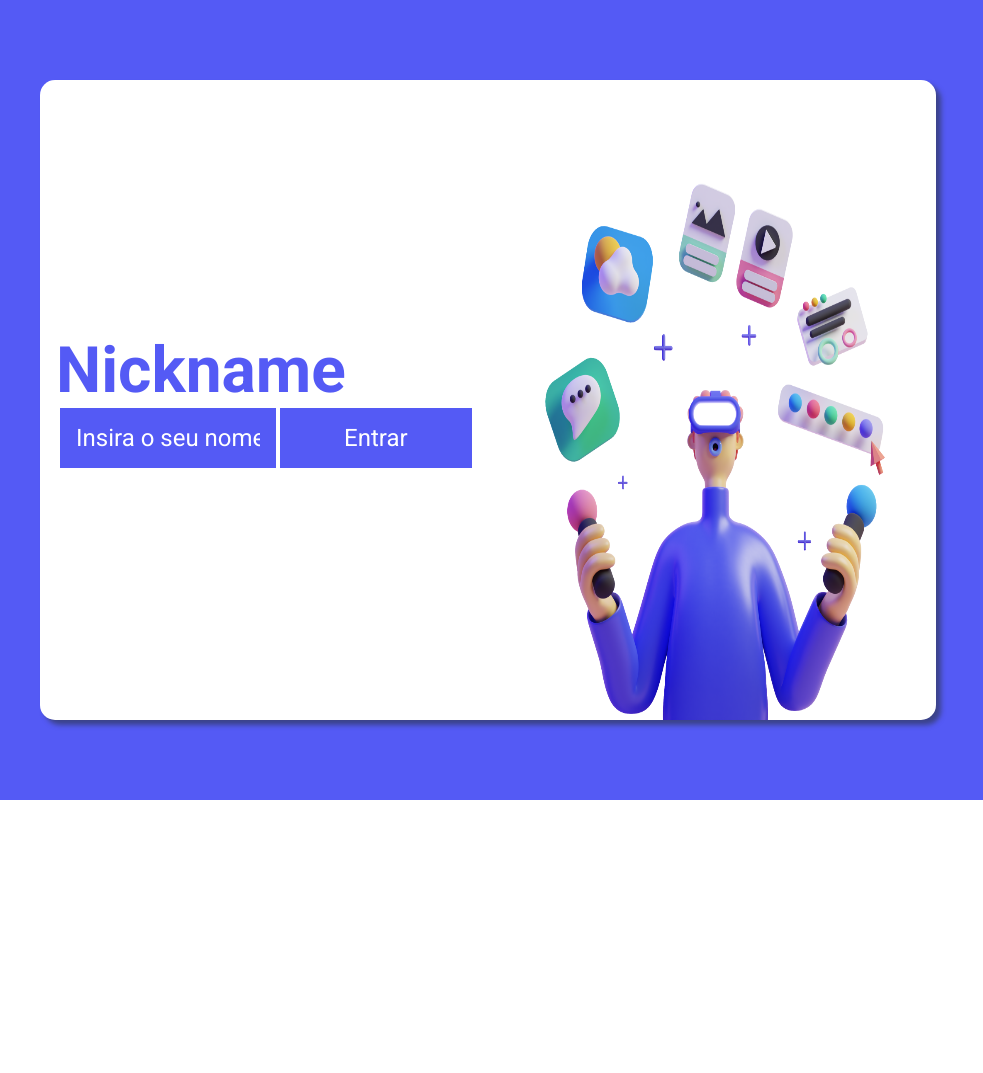
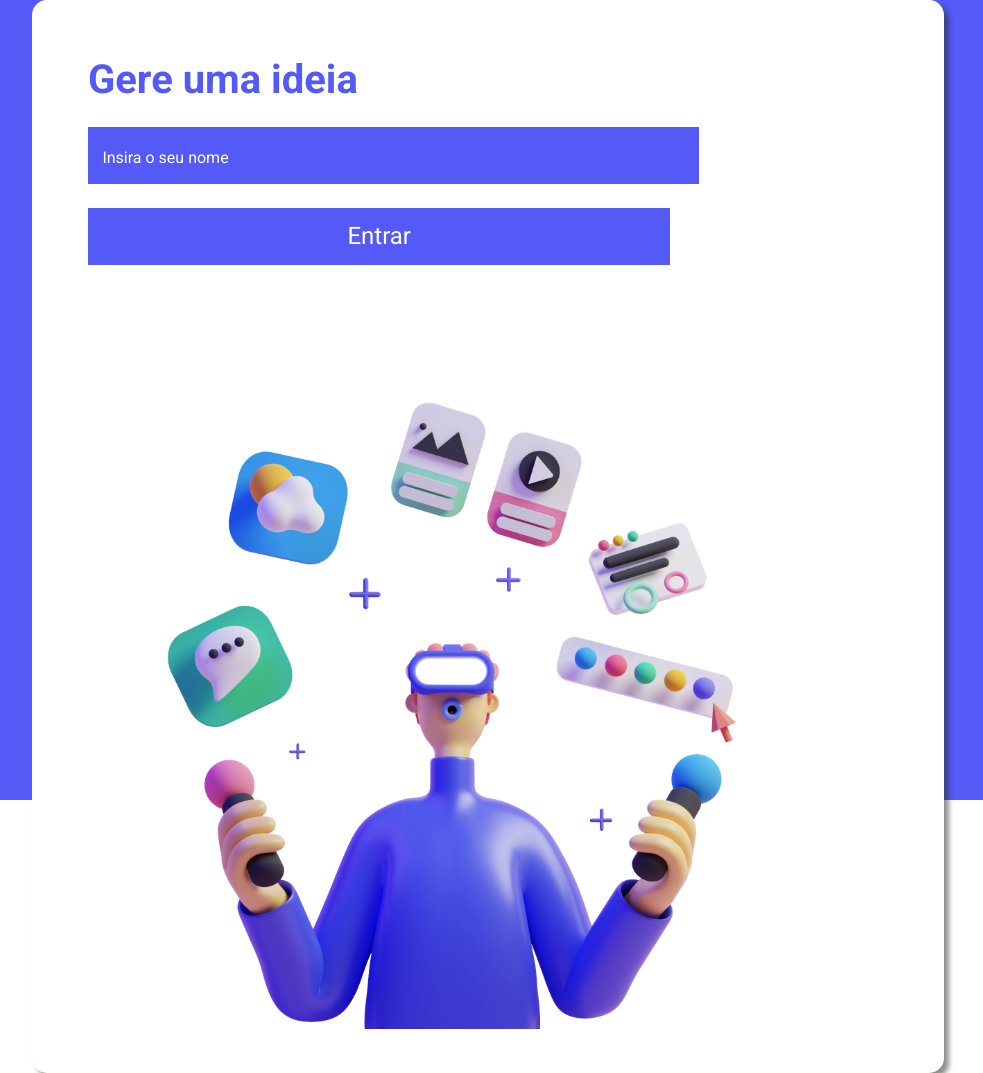
Before and after one commit to nicollasisaac/conselhosStartup, a plain HTML site: page index.html in a window 1280 px wide. Shown: the whole page, without its empty margins (152-1135 px from the left). Before the commit the page ends 800 px from the top, so only its background shows below. Drawn offline with Linux system fonts and the light colour scheme.

Commit message:
att resposividade

```diff
--- a/index.html
+++ b/index.html
@@ -11,7 +11,7 @@
     <main>
         <div class="conteudo">
             <div class="text">
-                <h1>Nickname</h1>
+                <h1>Gere uma ideia</h1>
                 <div class="btn">
                     <input type="text" id="text-nickname" placeholder="Insira o seu nome">
                     <input type="button" value="Entrar" id="btn" onclick="storeNick()">
--- a/src/Css/styleIndexScreen.css
+++ b/src/Css/styleIndexScreen.css
@@ -31,22 +31,15 @@ main{
     -moz-box-shadow: 10px 10px 10px var(--blueDark);
 }
 
-.conteudo h1{
-    color: var(--blue);
-    font-size: 3rem;
-}
-
 .text{
     padding: 1rem;
     width: 90%;
     margin: auto;
     text-align: center;
-    display: table-cell;
-    vertical-align: middle;
 }
 
 .text input{
-    margin-top: 1.5rem;
+    margin-top: 3rem;
     border: 0;
     margin-left: 4px;
     outline: none;
@@ -58,9 +51,29 @@ main{
     background: var(--blue);
 }
 
-@media screen and (max-width: 1200px) {
-    .text h1{
+#idea-suggestion{
+    text-align: center;
+    margin: auto;
+    font-size: 3.5rem;
+    width: 100%;
     color: var(--blue);
-    font-size: 1rem;
+}
+
+.linkAccount{
+    margin-top: 2rem;
+}
+
+@media screen and (max-width: 1300px) {
+    .conteudo{
+        padding: 3rem;
+        height: auto;
+        width: 65%;
+        margin: auto;
+        display: flex;
+    }
+    #idea-suggestion{
+        margin: auto;
+        text-align: center;
+        font-size: 1.5rem;
     }
 }
--- a/src/Css/styleNicknameScreen.css
+++ b/src/Css/styleNicknameScreen.css
@@ -22,6 +22,7 @@ main{
 .conteudo{
     height: 80vh;
     width: 70%;
+    padding: 3rem;
     margin: auto;
     display: flex;
     background: var(--white);
@@ -32,7 +33,7 @@ main{
 }
 
 img{
-    width: 50%;
+    width: 70%;
 }
 
 .conteudo h1{
@@ -66,24 +67,43 @@ img{
 }
 
 .btn{
-    display: flex;
+    display: block;
 }
 
-@media screen and (max-width: 1200px) {
+input{
+    margin-top: 1.5rem;
+}
+
+@media screen and (max-width: 1300px) {
+    .conteudo h1{
+        font-size: 2.5rem;
+    }
     img{
-        display: none;
+        margin: auto;
+        width: 90%;
     }
     .text{
         width: 100%;
     }
+    ::placeholder{
+        color: var(--white);
+        font-size: 1rem;
+    }
     .conteudo{
-        height: 60vh;
+        height: auto;
+        width: 65%;
+        padding: 2.5rem;
+        margin: auto;
+        display: block;
+        background: var(--white);
+        border-radius: 15px;
+    }
+    .text input{
+        border: 0;
+        margin-left: 0px;
         width: 70%;
-        margin: auto;
-        display: flex;
-    }
-    .conteudo h1{
-    color: var(--blue);
-    font-size: 1rem;
+        padding: 0.9rem;
+        font-size: 1.5rem;
+        background: var(--blue);
     }
 }
```
Also changed, not shown: src/Js/randomIdea.js (+7 -3 lines), src/index.html (+2 -1 lines).
